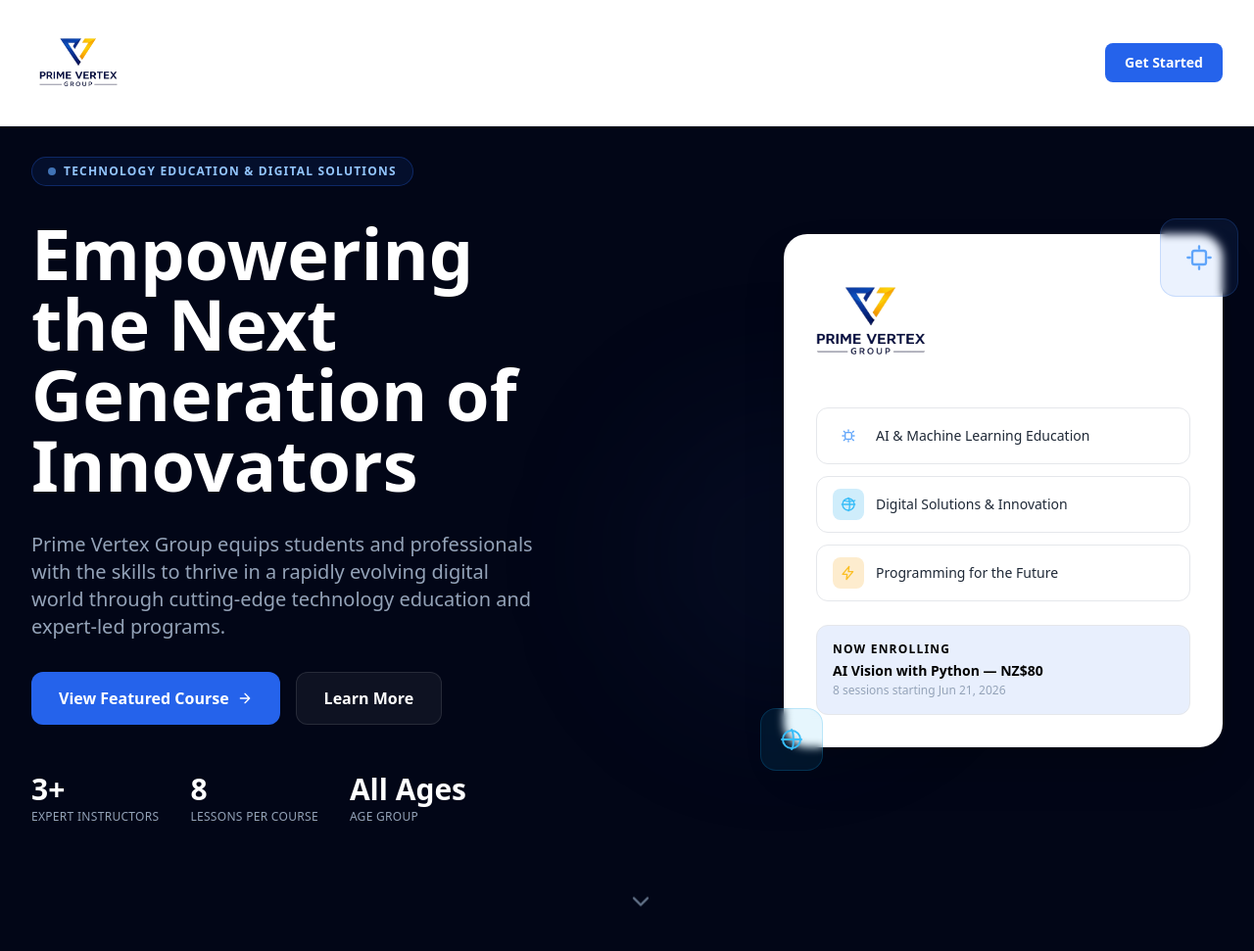
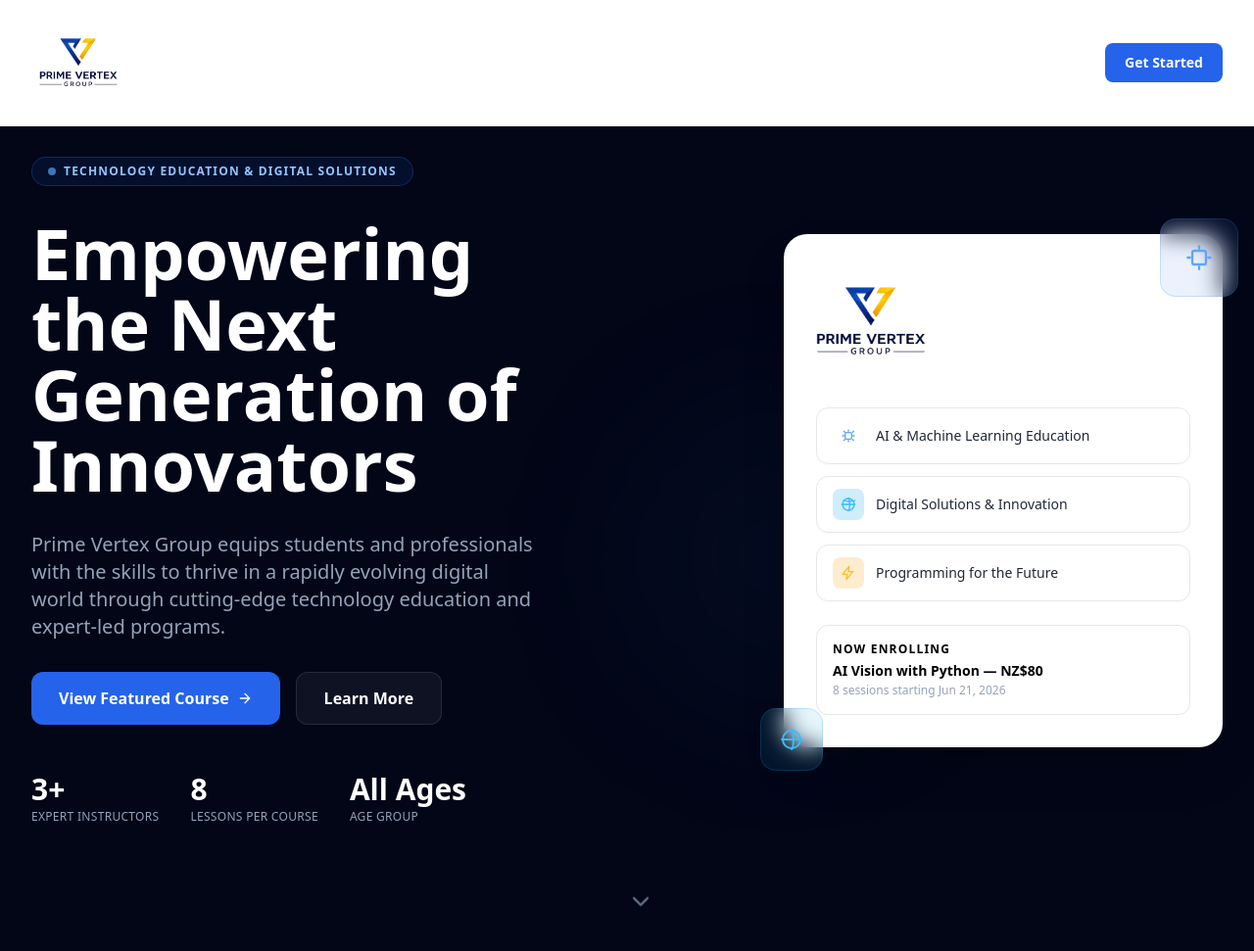
Before and after one commit to Mujtaba366/prime-vertix-group-draft, a Python web app: template templates/index.html in a window 1280 px wide. Shown: the top 971 px of the page at 98% size. Run offline with Jinja, Linux system fonts and the light colour scheme; the template is opened without the code that fills it, so the values that code supplies are empty; some libraries are stand-ins or nearby versions.

Commit message:
color fix

```diff
--- a/templates/hero.html
+++ b/templates/hero.html
@@ -98,7 +98,7 @@
                                 <span class="text-gray-800 text-sm font-medium">Programming for the Future</span>
                             </div>
                         </div>
-                        <div class="mt-6 p-4 bg-brand-600/10 border border-brand-600/20 rounded-xl">
+                        <div class="mt-6 p-4 bg-brand-800/10 border border-brand-600/20 rounded-xl">
                             <div class="text-brand-800 text-xs font-semibold uppercase tracking-widest mb-1">
                                 Now Enrolling
                             </div>
@@ -108,13 +108,13 @@
                             <div class="text-slate-400 text-xs mt-0.5">8 sessions starting Jun 21, 2026</div>
                         </div>
                     </div>
-                    <div class="absolute -top-4 -right-4 w-20 h-20 rounded-2xl bg-brand-500/10 border border-brand-500/20 backdrop-blur-sm flex items-center justify-center">
+                    <div class="absolute -top-4 -right-4 w-20 h-20 rounded-2xl bg-brand-500/10 border border-brand-500/20 backdrop-blur-md flex items-center justify-center">
                         <svg class="text-brand-400 w-7 h-7" viewBox="0 0 24 24" fill="none" xmlns="http://www.w3.org/2000/svg" aria-hidden="true">
                             <rect x="6" y="6" width="12" height="12" rx="2" stroke="currentColor" stroke-width="2"/>
                             <path d="M12 2v2M12 20v2M2 12h2M20 12h2" stroke="currentColor" stroke-width="2" stroke-linecap="round" stroke-linejoin="round"/>
                         </svg>
                     </div>
-                    <div class="absolute -bottom-6 -left-6 w-16 h-16 rounded-2xl bg-sky-500/10 border border-sky-500/20 backdrop-blur-sm flex items-center justify-center">
+                    <div class="absolute -bottom-6 -left-6 w-16 h-16 rounded-2xl bg-sky-500/10 border border-sky-500/20 backdrop-blur-md flex items-center justify-center">
                         <svg class="text-sky-400 w-6 h-6" viewBox="0 0 24 24" fill="none" xmlns="http://www.w3.org/2000/svg" aria-hidden="true">
                             <circle cx="12" cy="12" r="9" stroke="currentColor" stroke-width="2"/>
                             <path d="M2 12h20M12 2c2.5 3 2.5 18 0 20" stroke="currentColor" stroke-width="2" stroke-linecap="round" stroke-linejoin="round"/>
```
